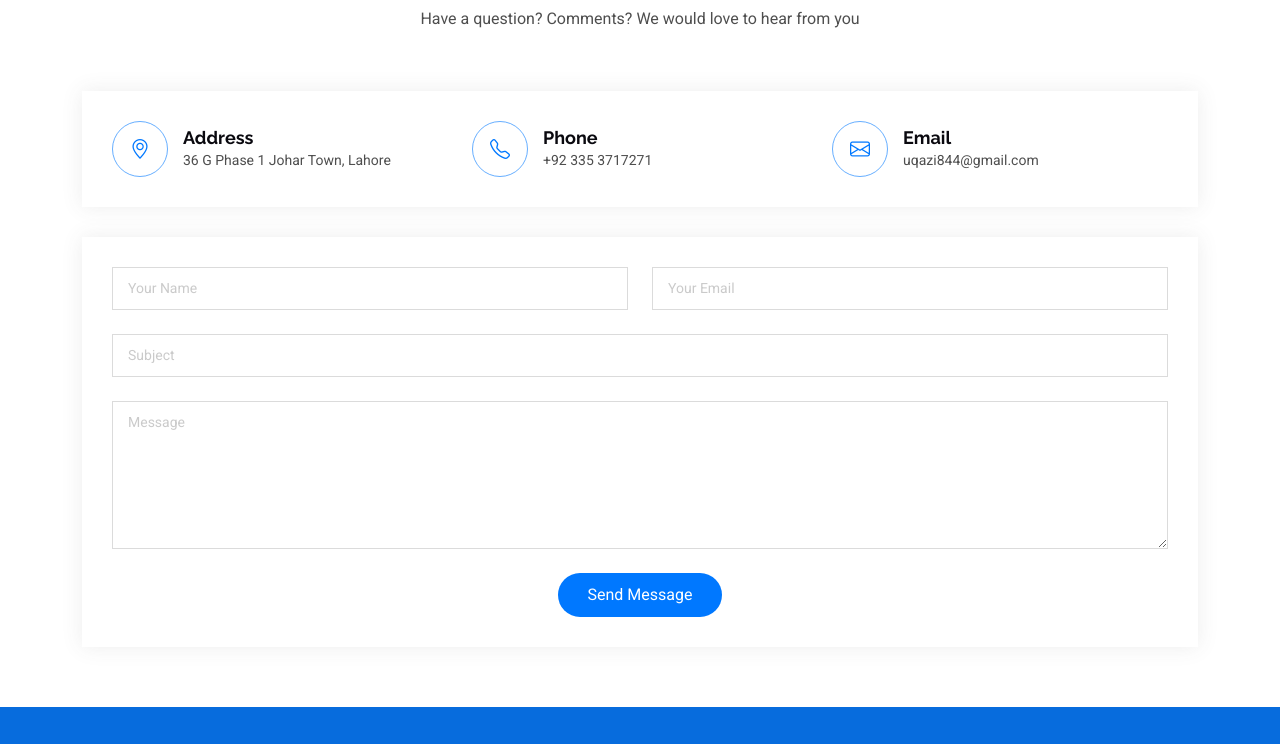
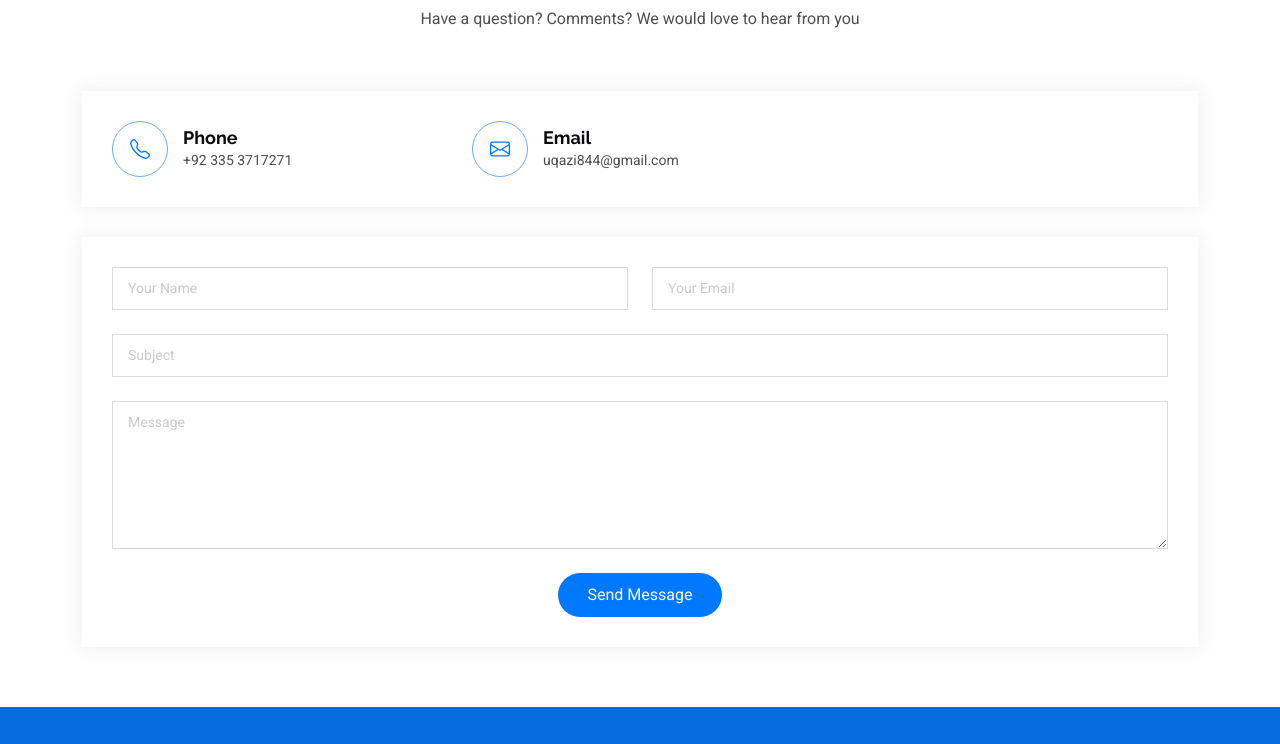
Before and after one commit to UmerProjects/DevFolio, a plain HTML site: page index.html in a window 1280 px wide. Shown: the part 4680-5424 px from the top of the page. Drawn offline with Linux system fonts and the light colour scheme.

Commit message:
Change address

```diff
--- a/index.html
+++ b/index.html
@@ -516,7 +516,7 @@
         <div class="info-wrap" data-aos="fade-up" data-aos-delay="200">
           <div class="row gy-5">
 
-            <div class="col-lg-4">
+            <!-- <div class="col-lg-4">
               <div class="info-item d-flex align-items-center">
                 <i class="bi bi-geo-alt flex-shrink-0"></i>
                 <div>
@@ -524,7 +524,8 @@
                   <p>36 G Phase 1 Johar Town, Lahore</p>
                 </div>
               </div>
-            </div><!-- End Info Item -->
+            </div> -->
+            <!-- End Info Item -->
 
             <div class="col-lg-4">
               <div class="info-item d-flex align-items-center">
```
